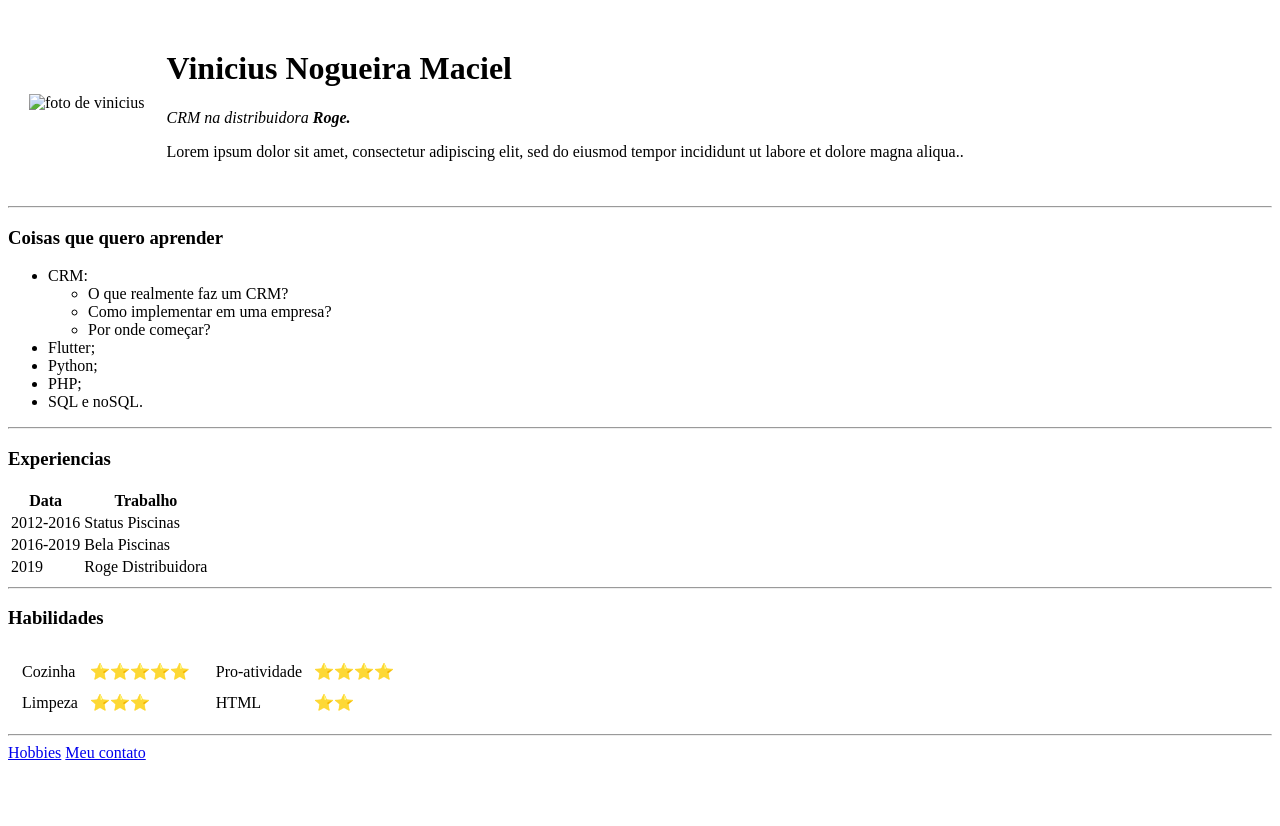
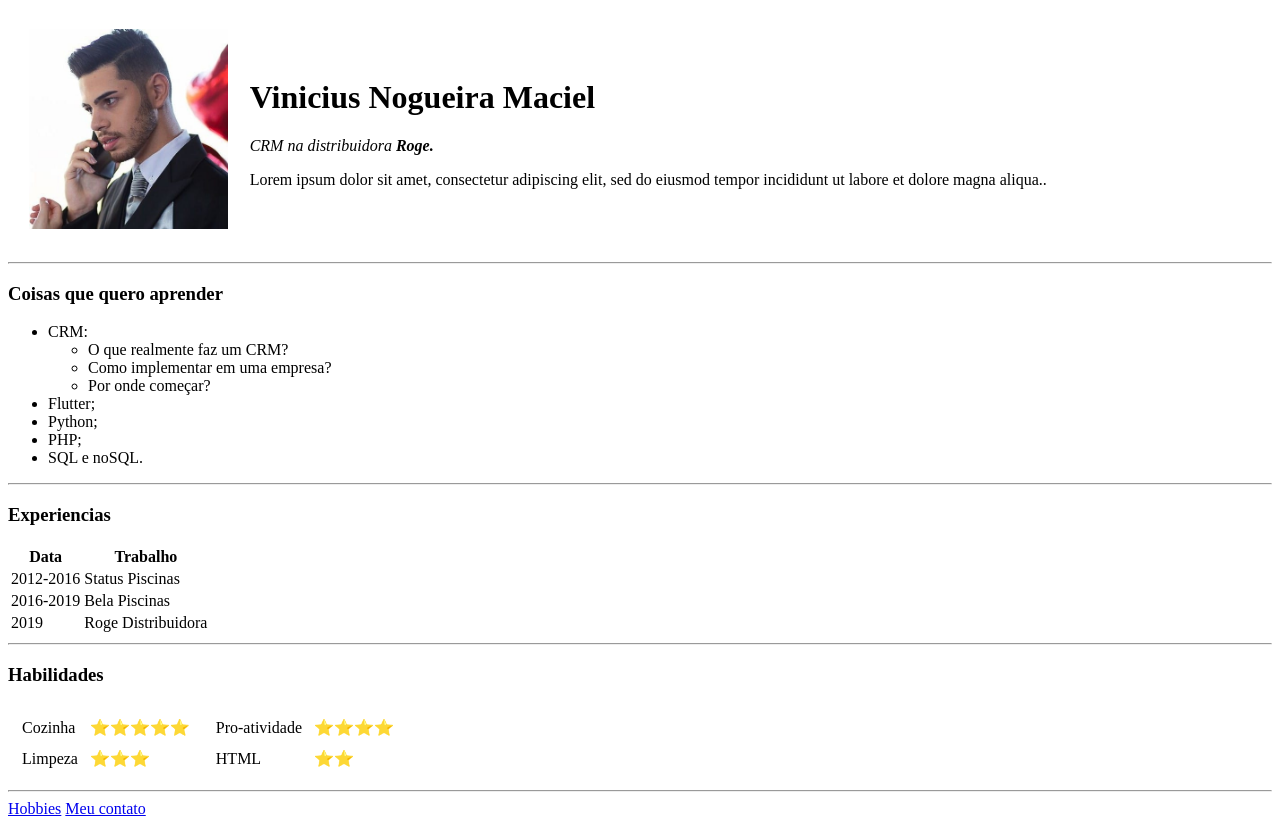
Before and after one commit to vinicius-maciel/cv, a plain HTML site: page index.html in a window 1280 px wide. Before the commit the page ends 800 px from the top, so only its background shows below. Drawn offline with Linux system fonts and the light colour scheme.

Commit message:
Add files via upload

```diff
--- a/index.html
+++ b/index.html
@@ -9,7 +9,7 @@
 <body>
   <table cellspacing="20">
     <tr>
-      <td><img src="imagens\vinicius.jpg" alt="foto de vinicius" height="200"></td>
+      <td><img src="vinicius.jpg" alt="foto de vinicius" height="200"></td>
       <td>
         <h1>Vinicius Nogueira Maciel</h1>
         <p><em>CRM na distribuidora <strong>Roge.</strong></em></p>
```
Also changed, not shown: Vinicius.jpg (added).
